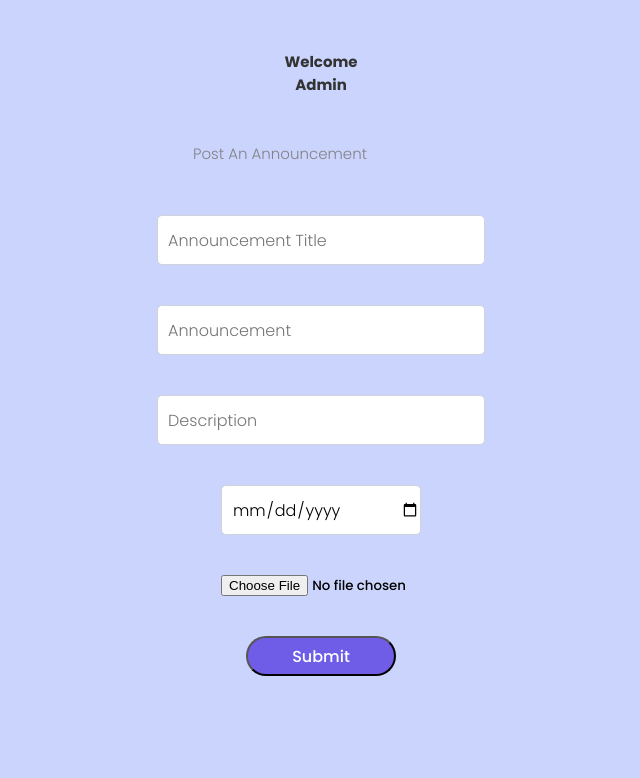
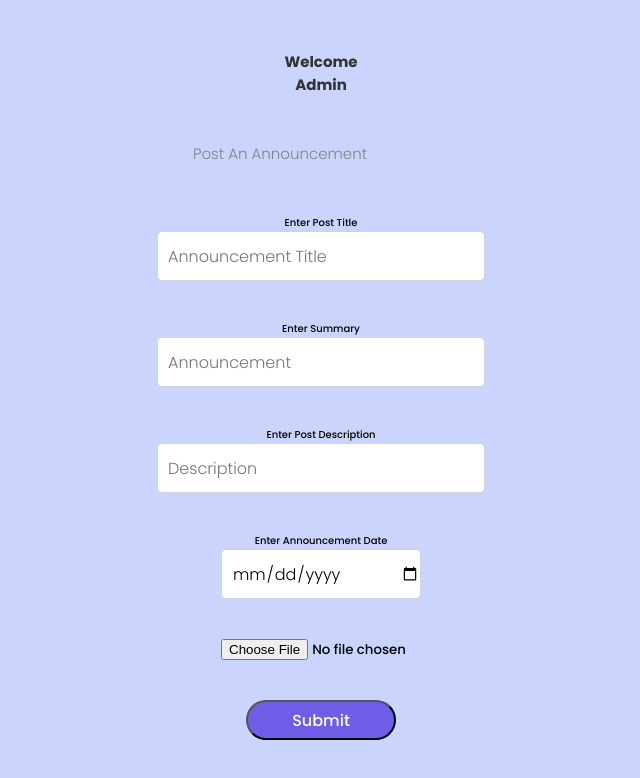
Before and after one commit to shahzaib-shafiq/SSNA-Admin, a React (Create React App) app: page /Announcement in a window 1280 px wide. Shown: the top 778 px of the page, without its empty margins (319-959 px from the left). Built offline with nearby package versions, Linux system fonts and the light colour scheme.

Commit message:
Added Labels

```diff
--- a/src/Components/Announcements.js
+++ b/src/Components/Announcements.js
@@ -27,7 +27,6 @@ const Announcements
       if (onlyEnglishRegex.test(inputValue) || inputValue === '') {
         // Update the state only if the input is valid or empty
         setUserData({ Title: inputValue });
-
 
       }
 
@@ -148,7 +147,9 @@ if (
         </div>
       )}
                       <div className="row">
-
+                      <label htmlFor="email" className="input-label">
+                      Enter Post Title
+                    </label>
                         <div className="col-12 col-lg-6 contact-input-feild">
                           <input
                             type="text"
@@ -161,6 +162,10 @@ if (
                             onChange={postUserData}
                           />
                         </div>
+
+                        <label htmlFor="email" className="input-label">
+                      Enter Summary
+                    </label>
                         <div className="col-12 col-lg-6 contact-input-feild">
                           <input
                             type="text"
@@ -174,6 +179,9 @@ if (
                           />
                         </div>
 
+                        <label htmlFor="email" className="input-label">
+                      Enter Post Description
+                    </label>
                         <div className="col-12 col-lg-6 contact-input-feild">
                           <input
                             type="text"
@@ -186,6 +194,11 @@ if (
                             onChange={postUserData}
                           />
                         </div>
+
+                        <label htmlFor="email" className="input-label">
+                      Enter Announcement Date
+                    </label>
+
                         <div className="col-12 col-lg-6 contact-input-feild">
                           <input
                             type="date"
```
